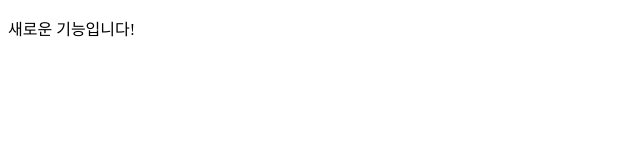
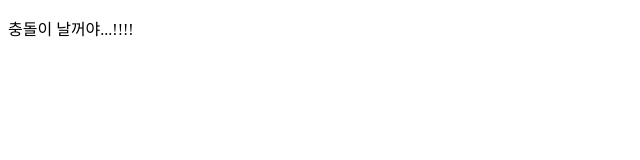
Before and after one commit to chanki927/GitinitTest, a plain HTML site: page index.html in a window 1280 px wide. Shown: the full height of the page, 0-640 px from the left. Drawn offline with Linux system fonts and the light colour scheme.

Commit message:
새 기능에 대해 새 커밋

```diff
--- a/index.html
+++ b/index.html
@@ -4,10 +4,10 @@
     <meta charset="UTF-8">
     <meta http-equiv="X-UA-Compatible" content="IE-egde">
     <meta name="viewport" content="width=divice-width, initial-scale=1.0">
-    <title>메인은 그래도 진행!!</title>
+    <title>이건 새로운 기능!!</title>
 </head>
 <body>
-    <p>새로운 기능입니다!</p>
+    <p>충돌이 날꺼야...!!!!</p>
 
 </body>
 </html>
```
